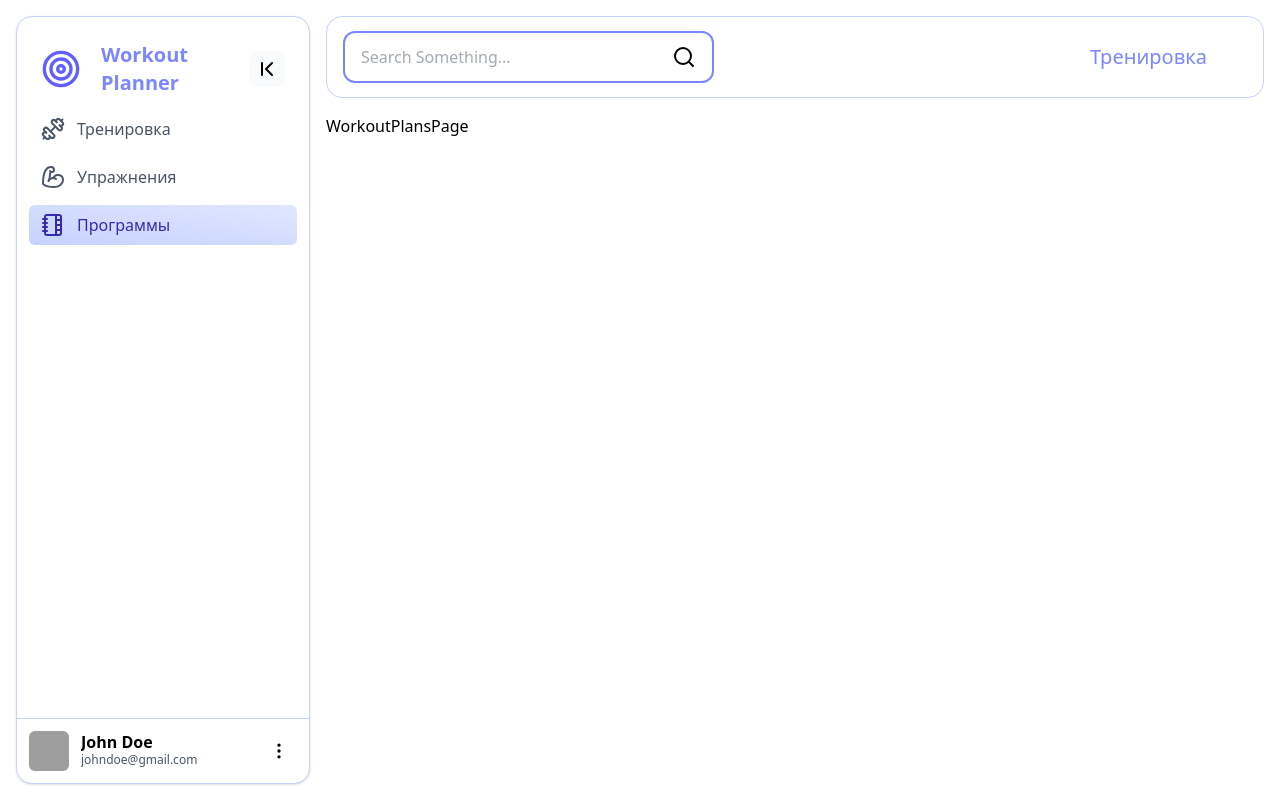
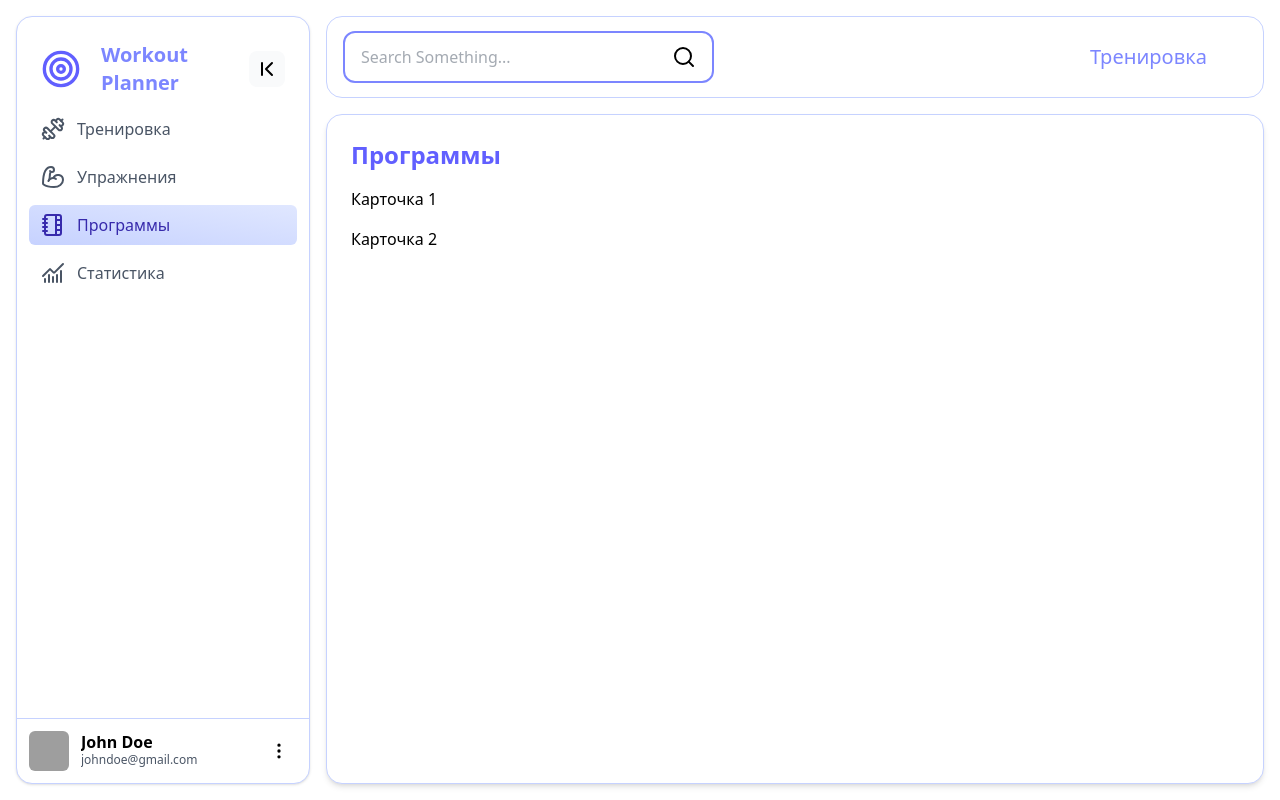
Before and after one commit to ahahaharu/workout-planning-client, a React (Vite) app: page /workoutPlans in a window 1280 px wide. Built offline with nearby package versions, Linux system fonts and the light colour scheme; grey boxes are pictures that could not be loaded.

Commit message:
pages refactoring

```diff
--- a/src/App.jsx
+++ b/src/App.jsx
@@ -1,13 +1,13 @@
-import { BicepsFlexed, Dumbbell, NotebookTabs } from "lucide-react";
+import {
+  BicepsFlexed,
+  ChartNoAxesCombined,
+  Dumbbell,
+  NotebookTabs,
+} from "lucide-react";
 import Header from "./components/Header/Header";
 import Sidebar from "./components/Sidebar/Sidebar";
 import SidebarItem from "./components/Sidebar/SidebarItem/SidebarItem";
 import Wrapper from "./components/Wrapper/Wrapper";
-
-import ExercisesPage from "./pages/ExercisesPage/ExercisesPage";
-import WorkoutsPage from "./pages/WorkoutsPage/WorkoutsPage";
-import { Route, Routes } from "react-router-dom";
-import WorkoutPlansPage from "./pages/WorkoutPlansPage/WorkoutPlansPage";
 import AppRoutes from "./routes/AppRoutes";
 
 function App() {
@@ -25,6 +25,11 @@ function App() {
           text={"Программы"}
           to="/workoutPlans"
         />
+        <SidebarItem
+          icon={<ChartNoAxesCombined />}
+          text={"Cтатистика"}
+          to="/statistics"
+        />
       </Sidebar>
       <main className="flex flex-col w-full gap-4">
         <Header />
--- a/src/components/Content/ContentSection.jsx
+++ /dev/null
@@ -1,9 +0,0 @@
-import React from "react";
-
-export default function ContentSection() {
-  return (
-    <section className="border border-indigo-200 rounded-2xl h-full p-4">
-      Content
-    </section>
-  );
-}
--- /dev/null
+++ b/src/components/PageLayout/PageLayout.jsx
@@ -0,0 +1,10 @@
+import React from "react";
+
+export default function PageLayout({ title, children }) {
+  return (
+    <div className="h-full p-6 bg-white border border-indigo-200 rounded-2xl shadow-md">
+      <h1 className="text-2xl font-bold text-indigo-500 mb-4">{title}</h1>
+      <div className="grid gap-4">{children}</div>
+    </div>
+  );
+}
--- a/src/pages/ExercisesPage/ExercisesPage.jsx
+++ b/src/pages/ExercisesPage/ExercisesPage.jsx
@@ -1,5 +1,11 @@
 import React from "react";
+import PageLayout from "../../components/PageLayout/PageLayout";
 
 export default function ExercisesPage() {
-  return <div>ExercisesPage</div>;
+  return (
+    <PageLayout title="Упражнения">
+      <div className="card">Карточка 1</div>
+      <div className="card">Карточка 2</div>
+    </PageLayout>
+  );
 }
--- /dev/null
+++ b/src/pages/StatisticsPage/StatisticsPage.jsx
@@ -0,0 +1,6 @@
+import React from "react";
+import PageLayout from "../../components/PageLayout/PageLayout";
+
+export default function StatisticsPage() {
+  return <PageLayout title={"Статистика"}></PageLayout>;
+}
--- a/src/pages/WorkoutPlansPage/WorkoutPlansPage.jsx
+++ b/src/pages/WorkoutPlansPage/WorkoutPlansPage.jsx
@@ -1,5 +1,11 @@
 import React from "react";
+import PageLayout from "../../components/PageLayout/PageLayout";
 
 export default function WorkoutPlansPage() {
-  return <div>WorkoutPlansPage</div>;
+  return (
+    <PageLayout title="Программы">
+      <div className="card">Карточка 1</div>
+      <div className="card">Карточка 2</div>
+    </PageLayout>
+  );
 }
--- a/src/pages/WorkoutsPage/WorkoutsPage.jsx
+++ b/src/pages/WorkoutsPage/WorkoutsPage.jsx
@@ -1,5 +1,11 @@
 import React from "react";
+import PageLayout from "../../components/PageLayout/PageLayout";
 
 export default function WorkoutsPage() {
-  return <div>WorkoutsPage</div>;
+  return (
+    <PageLayout title="Тренировка">
+      <div className="card">Карточка 1</div>
+      <div className="card">Карточка 2</div>
+    </PageLayout>
+  );
 }
--- a/src/routes/AppRoutes.jsx
+++ b/src/routes/AppRoutes.jsx
@@ -3,6 +3,7 @@ import { Routes, Route } from "react-router-dom";
 import WorkoutsPage from "../pages/WorkoutsPage/WorkoutsPage";
 import ExercisesPage from "../pages/ExercisesPage/ExercisesPage";
 import WorkoutPlansPage from "../pages/WorkoutPlansPage/WorkoutPlansPage";
+import StatisticsPage from "../pages/StatisticsPage/StatisticsPage";
 
 export default function AppRoutes() {
   return (
@@ -10,6 +11,7 @@ export default function AppRoutes() {
       <Route path="/workouts" element={<WorkoutsPage />} />
       <Route path="/exercises" element={<ExercisesPage />} />
       <Route path="/workoutPlans" element={<WorkoutPlansPage />} />
+      <Route path="/statistics" element={<StatisticsPage />} />
     </Routes>
   );
 }
```
